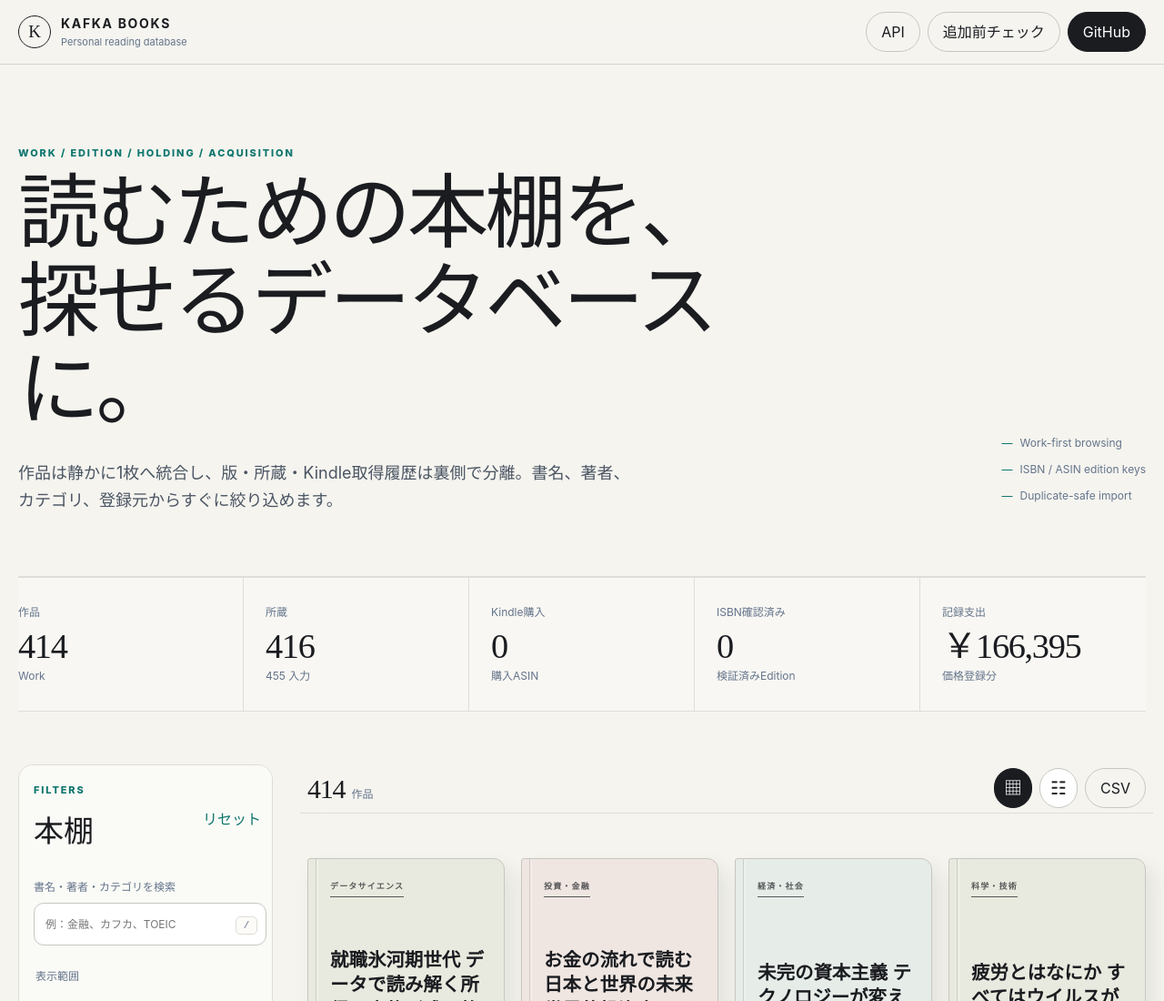
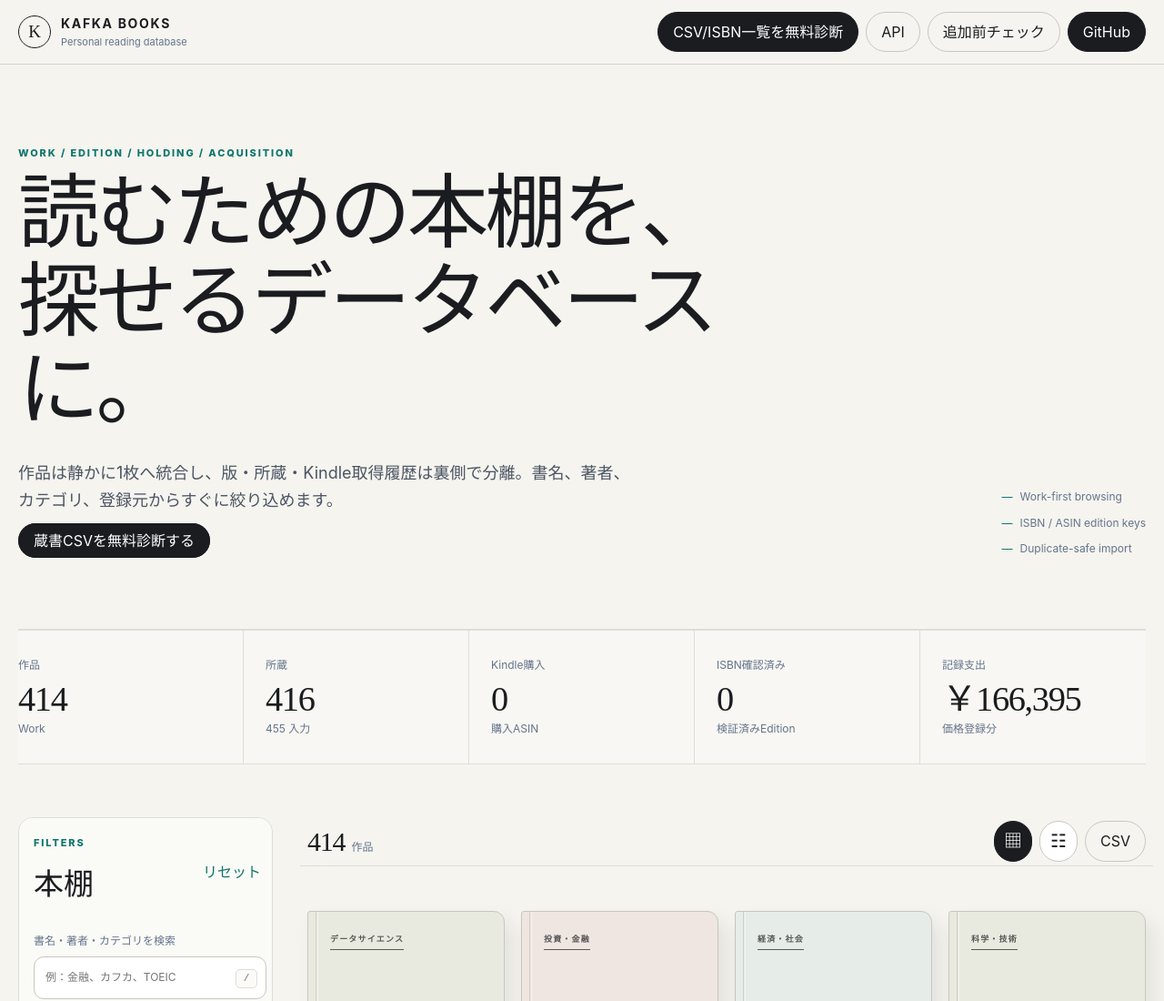
Before and after one commit to KAFKA2306/books, a website with bundled scripts: page index.html in a window 1280 px wide. Shown: the top 1100 px of the page at 91% size. Built offline with nearby package versions, Linux system fonts and the light colour scheme; files whose address does not match are found by name.

Commit message:
Expose library migration diagnosis from homepage

```diff
--- a/index.html
+++ b/index.html
@@ -18,6 +18,7 @@
         <span><strong>KAFKA BOOKS</strong><small>Personal reading database</small></span>
       </a>
       <div class="header-actions">
+        <a class="button button-primary" href="./migration.html">CSV/ISBN一覧を無料診断</a>
         <a class="button button-quiet header-api" href="./api/v1/collections.json">API</a>
         <button class="button button-quiet" id="precheckButton" type="button">追加前チェック</button>
         <a class="button button-primary" href="https://github.com/KAFKA2306/books" rel="noreferrer">GitHub</a>
@@ -31,6 +32,7 @@
         <p class="eyebrow">WORK / EDITION / HOLDING / ACQUISITION</p>
         <h1 id="heroTitle">読むための本棚を、<br>探せるデータベースに。</h1>
         <p class="hero-copy">作品は静かに1枚へ統合し、版・所蔵・Kindle取得履歴は裏側で分離。書名、著者、カテゴリ、登録元からすぐに絞り込めます。</p>
+        <p><a class="button button-primary" href="./migration.html">蔵書CSVを無料診断する</a></p>
       </div>
       <div class="hero-aside" aria-label="データ方針">
         <span>Work-first browsing</span>
```
